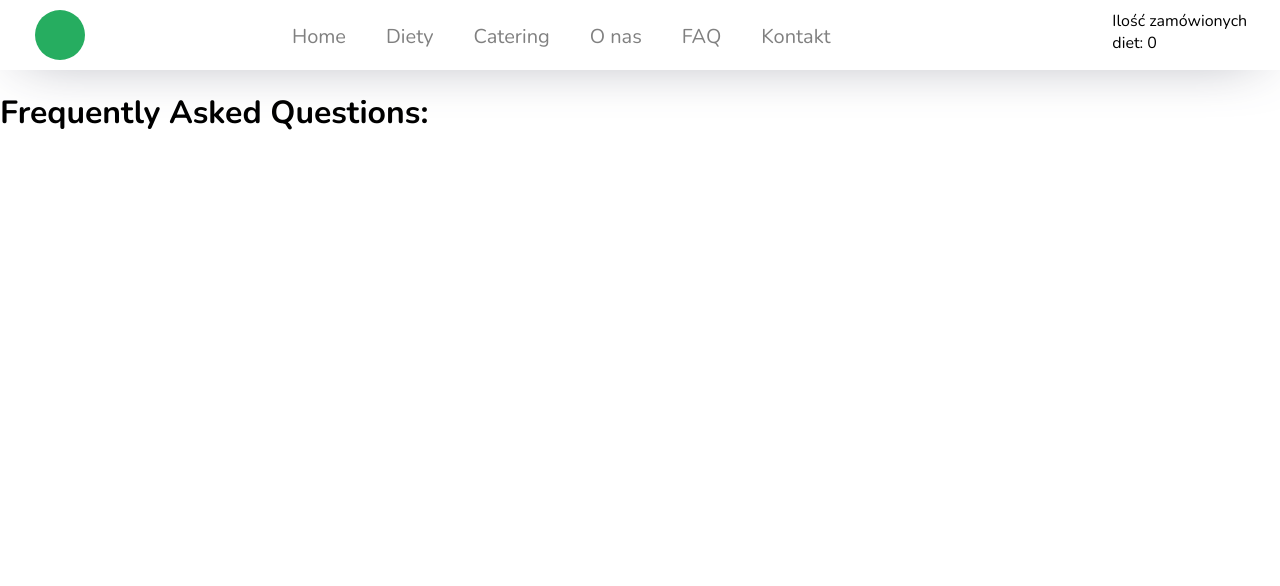
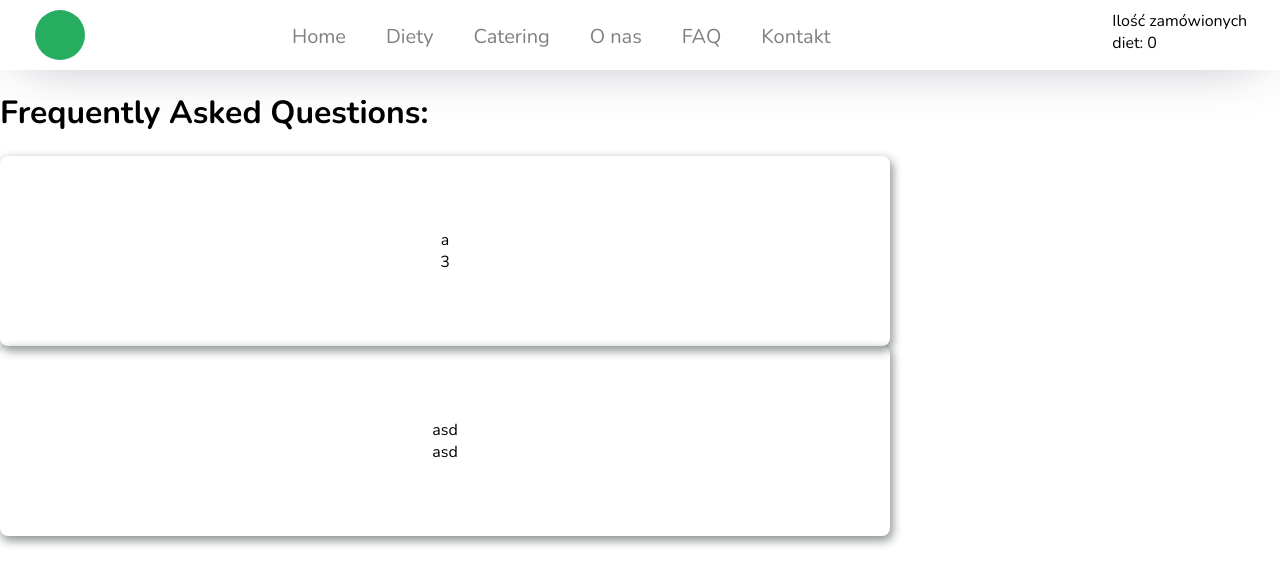
Before and after one commit to lobarzanek/vue-catering-web, a Vue app: page /faq in a window 1280 px wide. Shown: the top 586 px of the page. Built offline with nearby package versions, Linux system fonts and the light colour scheme; data requests are answered from the project's data file.

Commit message:
FAQ page
Add fucntional to this page

```diff
--- a/db.json
+++ b/db.json
@@ -55,7 +55,14 @@
 
   "faq": [
     {
-
+      "id":1,
+      "question": "a",
+      "answer":"3"
+    },
+    {
+      "id":2,
+      "question":"asd",
+      "answer":"asd"
     }
   ]
 }
--- a/src/components/content/faqpage/FAQ.vue
+++ b/src/components/content/faqpage/FAQ.vue
@@ -1,7 +1,45 @@
 <script setup>
+
+import {useCounterStore} from "@/stores/counter"
+
+defineProps({
+    id: {
+        type: Number,
+        default: () => "",
+    },
+    question: {
+        type: String,
+        default: () => "",
+    },
+    answer: {
+        type: String,
+        default: () => "",
+    },
+});
+
+
 </script>
 
 <template>
+    <div class="qa">
+      <span class="question">{{ question }}</span>
+      <span class="answer">{{ answer }}</span>
+    </div>
+  </template>
 
+  <style scoped lang="scss">
+  .qa {
+    display: flex;
+    flex-direction: column;
+    justify-content: center;
+    align-items: center;
+    height: 150px;
+    width: 850px;
+    padding: 20px;
+    border-radius: 8px;
+    box-shadow: 2px 4px 10px 1px #01111170;
+    overflow: hidden;
+    transition: all 0.3s ease-in-out;
+  }
 
-</template>
+</style>
--- a/src/views/FAQView.vue
+++ b/src/views/FAQView.vue
@@ -26,10 +26,12 @@ getFAQData();
     <div class="FAQView" v-else>
       <h1>Frequently Asked Questions:</h1>
       <div class="FAQ">
-        <!-- <FAQ
-        v-for"(item, index) in data"
+        <FAQ
+        v-for="(item, index) in data"
         :id="item.id"
-        ></FAQ> -->
+        :question="item.question"
+        :answer="item.answer"
+        ></FAQ>
       </div>
   </div>
 </template>
```
